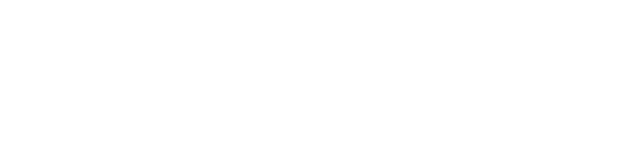
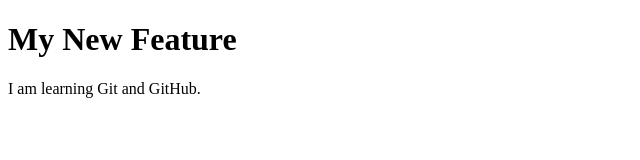
Before and after one commit to dushimealainchristian11-svg/project, a plain HTML site: page index.html in a window 1280 px wide. Shown: the whole page, without its empty margins (0-640 px from the left). Drawn offline with Linux system fonts and the light colour scheme.

Commit message:
add new feature

```diff
--- a/index.html
+++ b/index.html
@@ -6,6 +6,7 @@
     <title>Document</title>
 </head>
 <body>
-
+ <h1>My New Feature</h1>
+<p>I am learning Git and GitHub.</p>
 </body>
 </html>
```
